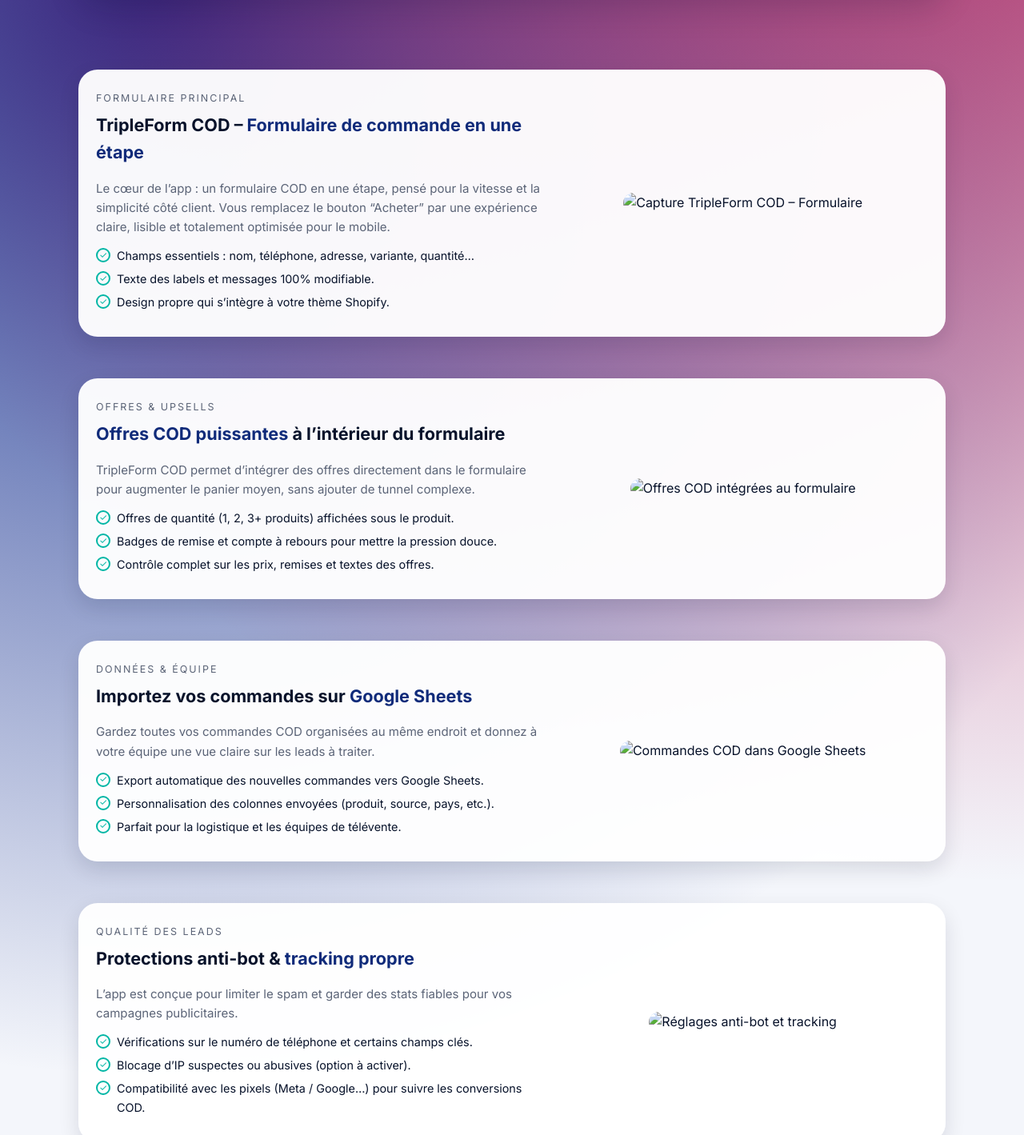
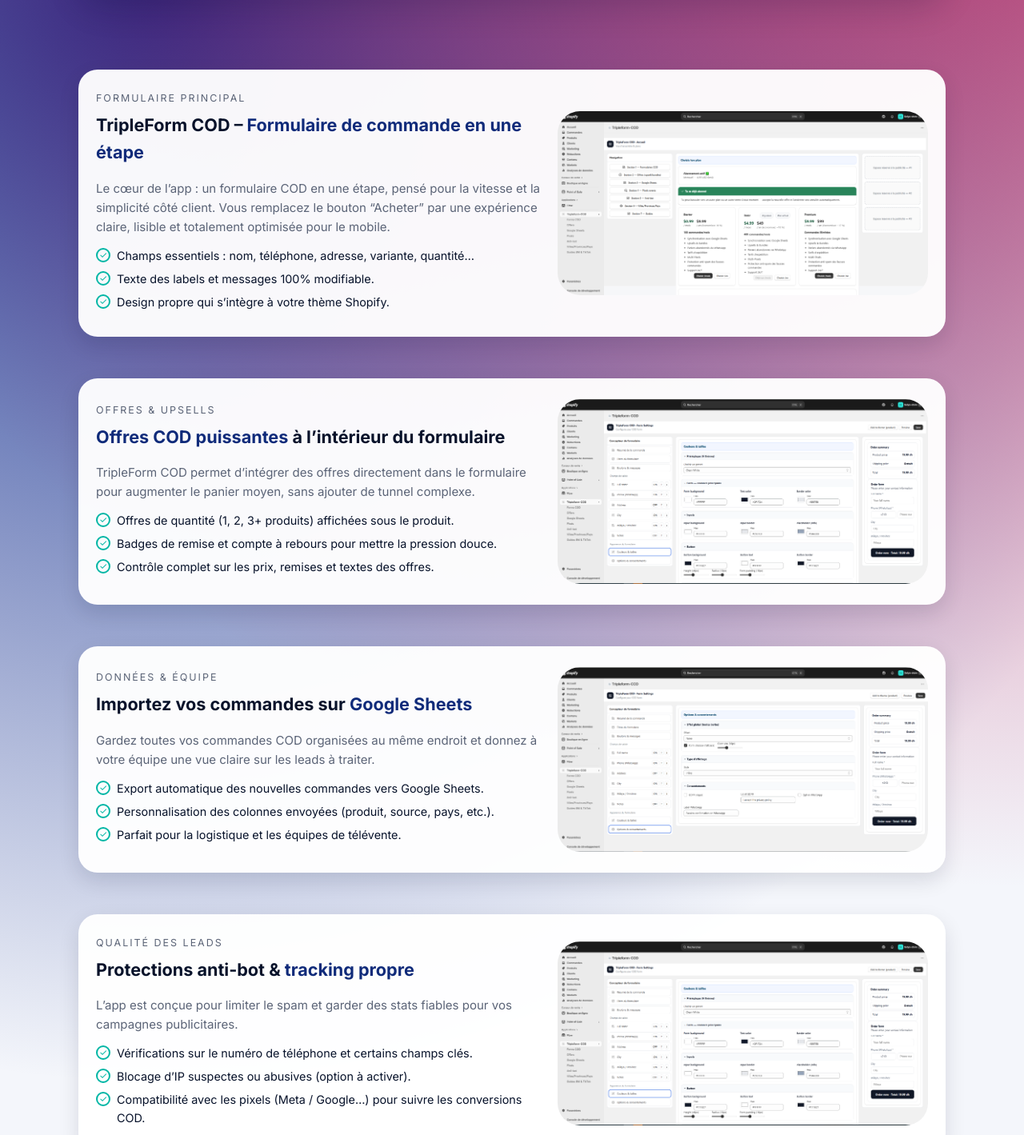
Before and after one commit to tripleS-dev-design/tripleform-cod, a plain HTML site: page index.html in a window 1280 px wide. Shown: the part 620-2039 px from the top of the page at 80% size. Drawn offline with Linux system fonts and the light colour scheme.

Commit message:
Update index.html

```diff
--- a/index.html
+++ b/index.html
@@ -419,7 +419,7 @@
     <header>
       <div class="brand">
         <!-- Remplace src par ton logo -->
-        <img src="assets/logo-tripleform-cod.png" alt="Logo TripleForm COD" class="brand-logo">
+        <img src="images/tripleform-cod-logo.png" alt="Logo TripleForm COD" class="brand-logo">
         <div>
           <div class="brand-title">TripleForm COD</div>
           <div class="tagline">Formulaire COD • Google Sheets • Offres intégrées</div>
@@ -470,7 +470,7 @@
 
           <div class="hero-visual">
             <!-- Remplace par ta maquette principale du formulaire -->
-            <img src="assets/screen-formulaire-cod.png" alt="Capture formulaire COD" class="hero-phone">
+            <img src="images/screen-formulaire-cod.png" alt="Capture formulaire COD" class="hero-phone">
           </div>
         </div>
       </section>
@@ -506,7 +506,7 @@
           </div>
           <div class="section-visual">
             <!-- Tu peux réutiliser l'image "TripleForm COD – Formulaire de commande en 1 clic" -->
-            <img src="assets/screen-hero-listing.png" alt="Capture TripleForm COD – Formulaire">
+            <img src="images/tripleform-cod-offres.png" alt="Capture TripleForm COD – Formulaire">
           </div>
         </div>
       </section>
@@ -540,7 +540,7 @@
           </div>
           <div class="section-visual">
             <!-- Réutilise ton visuel "Offres COD puissantes..." -->
-            <img src="assets/screen-offres-cod.png" alt="Offres COD intégrées au formulaire">
+            <img src="images/tripleform-cod-form.png" alt="Offres COD intégrées au formulaire">
           </div>
         </div>
       </section>
@@ -573,7 +573,7 @@
           </div>
           <div class="section-visual">
             <!-- Réutilise ton visuel "Importez vos commandes sur Google Sheets" -->
-            <img src="assets/screen-google-sheets.png" alt="Commandes COD dans Google Sheets">
+            <img src="images/tripleform-cod-google-sheets.png" alt="Commandes COD dans Google Sheets">
           </div>
         </div>
       </section>
@@ -606,7 +606,7 @@
           </div>
           <div class="section-visual">
             <!-- Placeholder, tu peux mettre un screen des settings "Anti-bot" plus tard -->
-            <img src="assets/screen-anti-bot.png" alt="Réglages anti-bot et tracking">
+            <img src="images/tripleform-cod-form.png" alt="Réglages anti-bot et tracking">
           </div>
         </div>
       </section>
```
